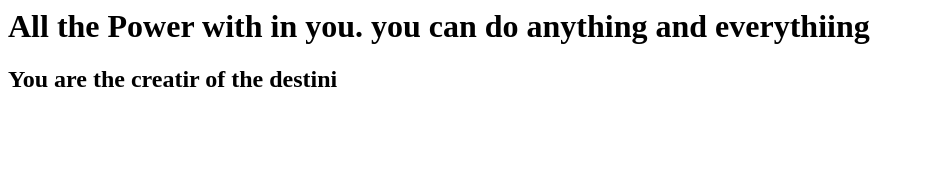
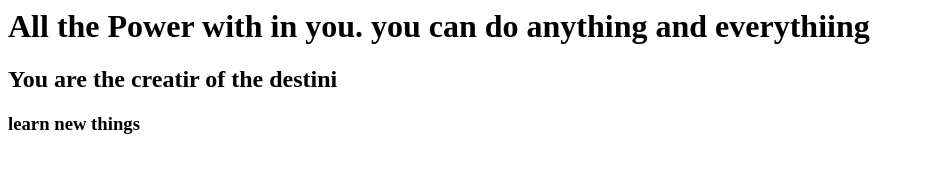
Before and after one commit to JashabanataKhanda/firstgitrepo, a plain HTML site: page index.html in a window 1280 px wide. Shown: the whole page, without its empty margins (0-925 px from the left). Drawn offline with Linux system fonts and the light colour scheme.

Commit message:
new commit

```diff
--- a/index.html
+++ b/index.html
@@ -2,6 +2,6 @@
 	<body>
 		<h1> All the Power with in you. you can do anything and everythiing </h1>
                 <h2> You are the creatir of the destini </h2>
-
+                <h3> learn new things </h3>
 	</body>
 </html>
```
